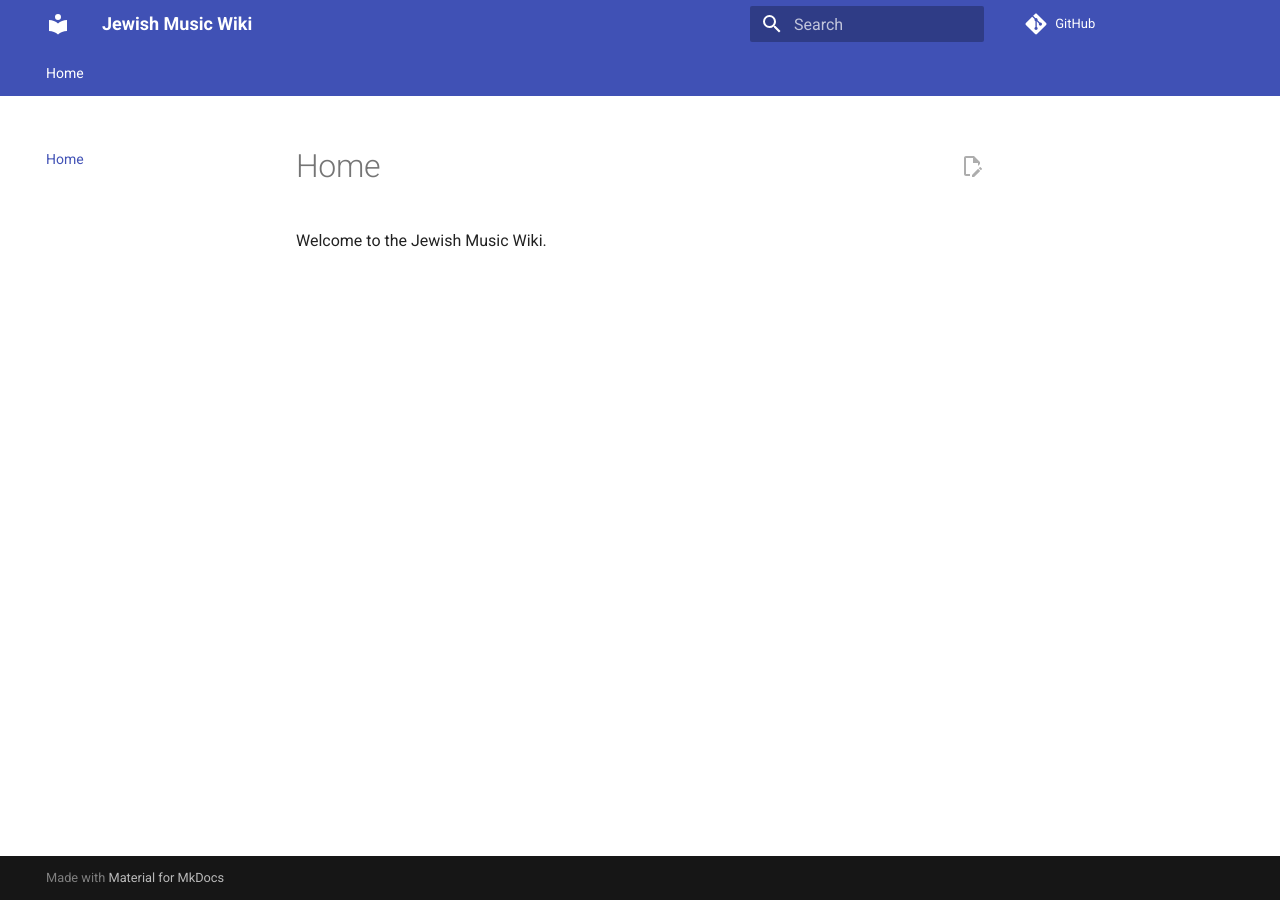
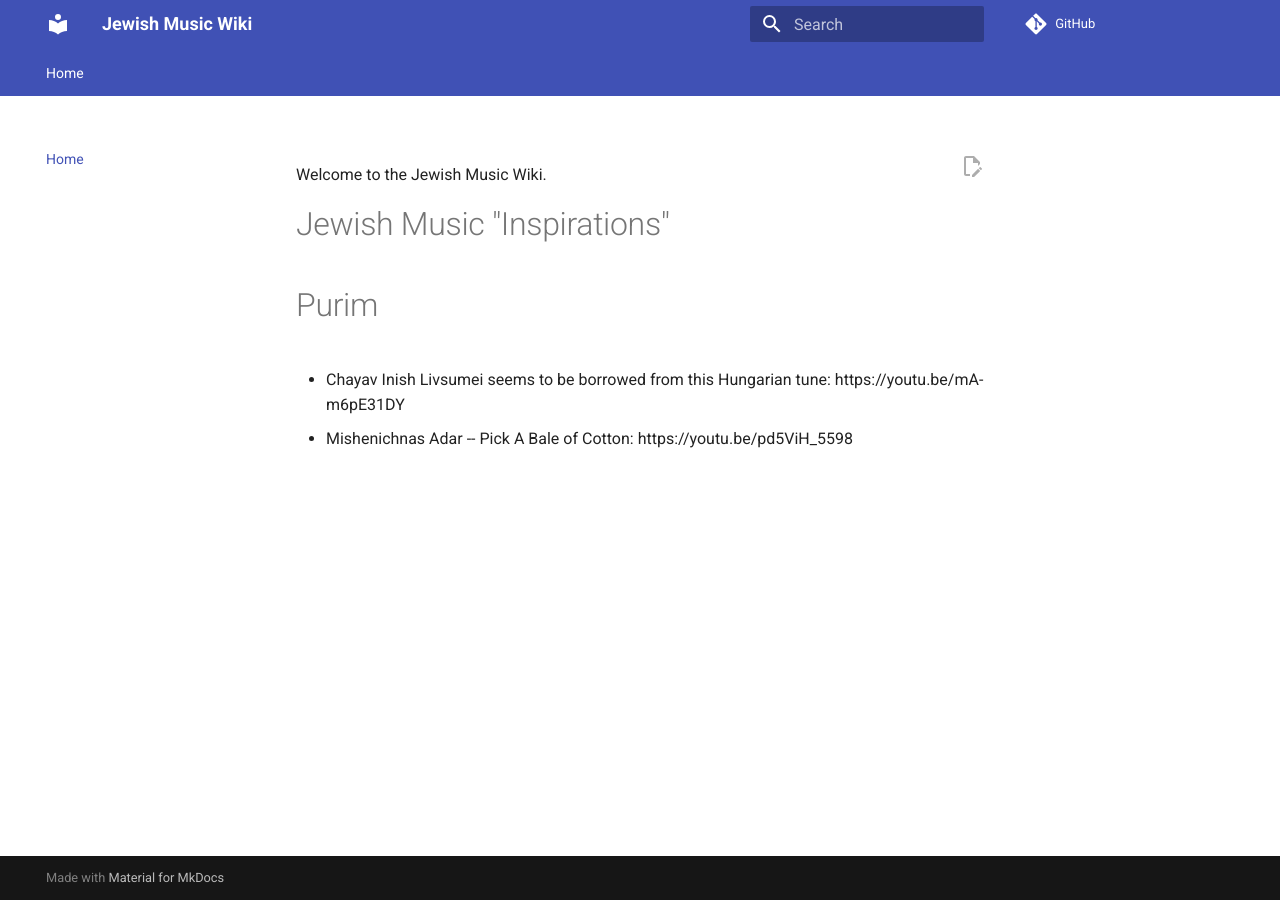
Before and after one commit to espire/jewishmusic, an MkDocs documentation site: the page built from docs/index.md, in a window 1280 px wide. Built offline with MkDocs 1.6.1 and Material for MkDocs 9.7.7, drawn with Linux system fonts in a browser that asks for light colours; comment, search, counter and statistics services are not loaded.

Commit message:
Add section on Jewish Music Inspirations and Purim

```diff
--- a/docs/index.md
+++ b/docs/index.md
@@ -1 +1,8 @@
 Welcome to the Jewish Music Wiki.
+
+# Jewish Music "Inspirations"
+
+# Purim
+
+* Chayav Inish Livsumei seems to be borrowed from this Hungarian tune: https://youtu.be/mA-m6pE31DY
+* Mishenichnas Adar -- Pick A Bale of Cotton: https://youtu.be/pd5ViH_5598
```
